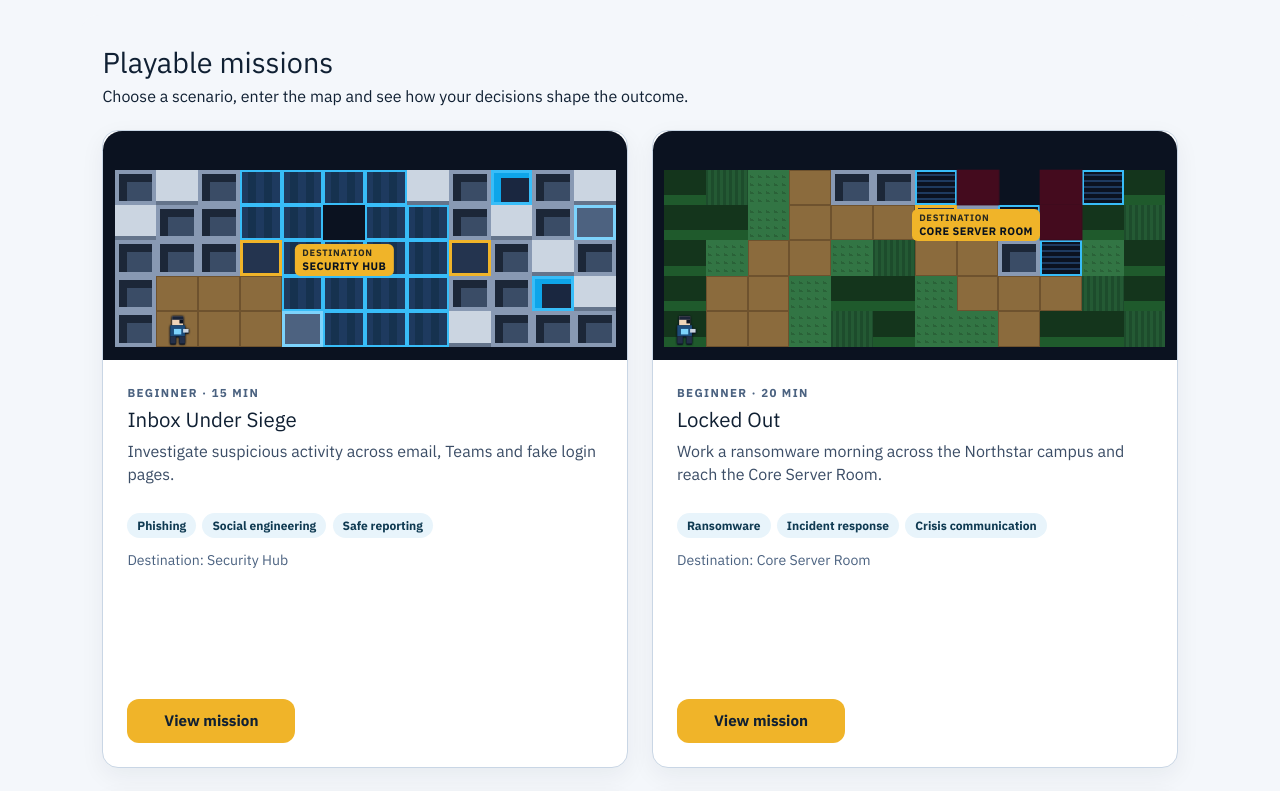
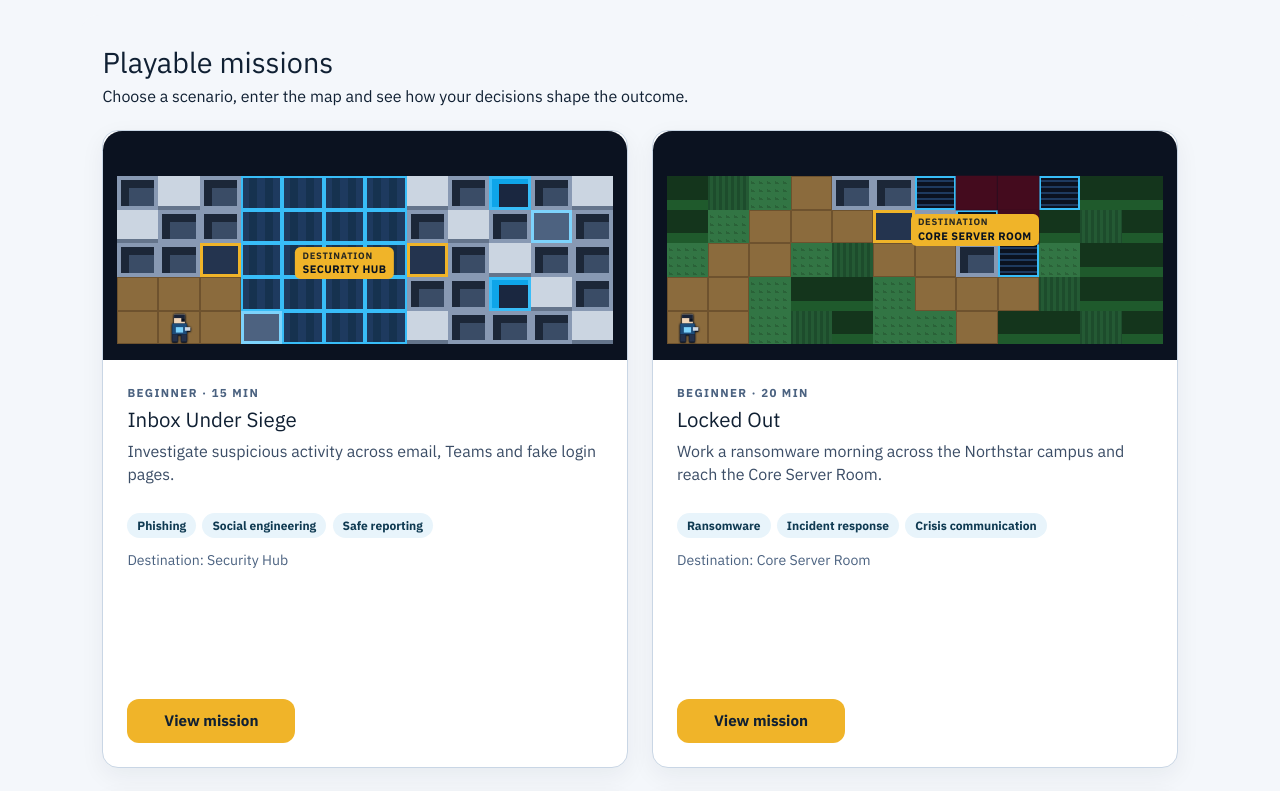
Before and after one commit to VictorScheike/BreachRoom, a Next.js app: page / in a window 1280 px wide. Shown: the part 1500-2291 px from the top of the page. Built offline with nearby package versions, Linux system fonts and the light colour scheme.

Commit message:
Overlay mission hotspot labels instead of adding a sixth grid row.
Position destination chips on the thumbnail itself so top-row names stay horizontal, fully visible, and clear of the card body.

Co-authored-by: Victor Scheike <VictorScheike@users.noreply.github.com>

```diff
--- a/src/components/site/MissionThumbnail.tsx
+++ b/src/components/site/MissionThumbnail.tsx
@@ -124,11 +124,14 @@ export function MissionThumbnail({ missionId, label }: MissionThumbnailProps) {
         {layout.tiles.map((tile, index) => (
           <span key={`${missionId}-${index}`} className={`rpg-tile-${tile}`} />
         ))}
+      </div>
       <span
         className={placement}
         style={{
-            gridColumn: layout.destCol + 1,
-            gridRow: layout.destRow + 1,
+          left: `${(layout.destCol / COLS) * 100}%`,
+          top: `${(layout.destRow / ROWS) * 100}%`,
+          width: `${(1 / COLS) * 100}%`,
+          height: `${(1 / ROWS) * 100}%`,
         }}
       >
         <span className="mission-thumb-mark">
@@ -136,7 +139,6 @@ export function MissionThumbnail({ missionId, label }: MissionThumbnailProps) {
           {label}
         </span>
       </span>
-      </div>
       <div
         className="mission-thumb-player"
         style={{
--- a/src/components/site/home-page.css
+++ b/src/components/site/home-page.css
@@ -569,7 +569,7 @@
   width: 100%;
   aspect-ratio: 16 / 7;
   overflow: visible;
-  padding: 2.4rem 0.7rem 0.85rem;
+  padding: 2.8rem 0.85rem 1rem;
   box-sizing: border-box;
   background: #0b1220;
   border-radius: 1.2rem 1.2rem 0 0;
@@ -592,7 +592,7 @@
 }
 
 .mission-thumb-hotspot {
-  position: relative;
+  position: absolute;
   z-index: 3;
   pointer-events: none;
 }
```
Lines whose indentation alone changed are shown as unchanged.
